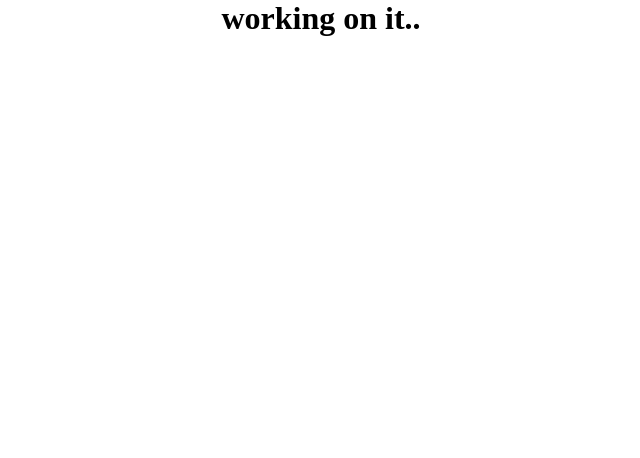
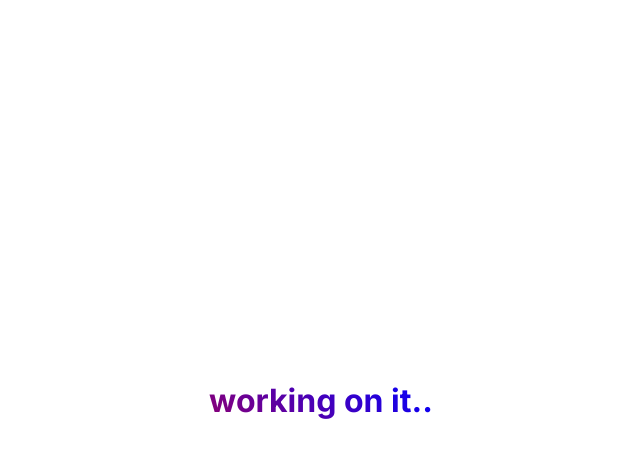
Before and after one commit to dpkpx/Amazon-Clone, a website: page index.html in a window 1280 px wide. Shown: the whole page, without its empty margins (319-959 px from the left). Drawn offline with Linux system fonts and the light colour scheme.

Commit message:
work in progress

```diff
--- a/index.html
+++ b/index.html
@@ -8,13 +8,16 @@
     <title>Amazon-Clone</title>
     <script defer src="./dist/script.js"></script>
     <link rel="stylesheet" href="./dist/style.css">
+    <link rel="preconnect" href="https://fonts.googleapis.com">
+<link rel="preconnect" href="https://fonts.gstatic.com" crossorigin>
+<link href="https://fonts.googleapis.com/css2?family=Inter:wght@400;500;700&display=swap" rel="stylesheet">
 
 </head>
 
-<body>
-   <center>
-       <h1>working on it..</h1>
-   </center>
+<body style="height: 100vh; display:grid; place-content:center;">
+
+       <h1 style="font-family: 'Inter', sans-serif; background-image: linear-gradient(45deg, red ,blue); background-clip:text; -webkit-background-clip: text; color: transparent;">working on it..</h1>
+
 </body>
 
 </html>
--- a/src/scss/globals/boilerplate.scss
+++ b/src/scss/globals/boilerplate.scss
@@ -2,3 +2,15 @@
     margin: 0;
     padding: 0;
 }
+
+h1{
+    background-size: 200%;
+    background-position: top left;
+    animation: myanimation 1s linear infinite alternate;
+}
+
+
+@keyframes myanimation {
+    from {background-position: top left}
+    to {background-position: top right}
+}
```
Also changed, not shown: dist/style.css, 1 other file.
